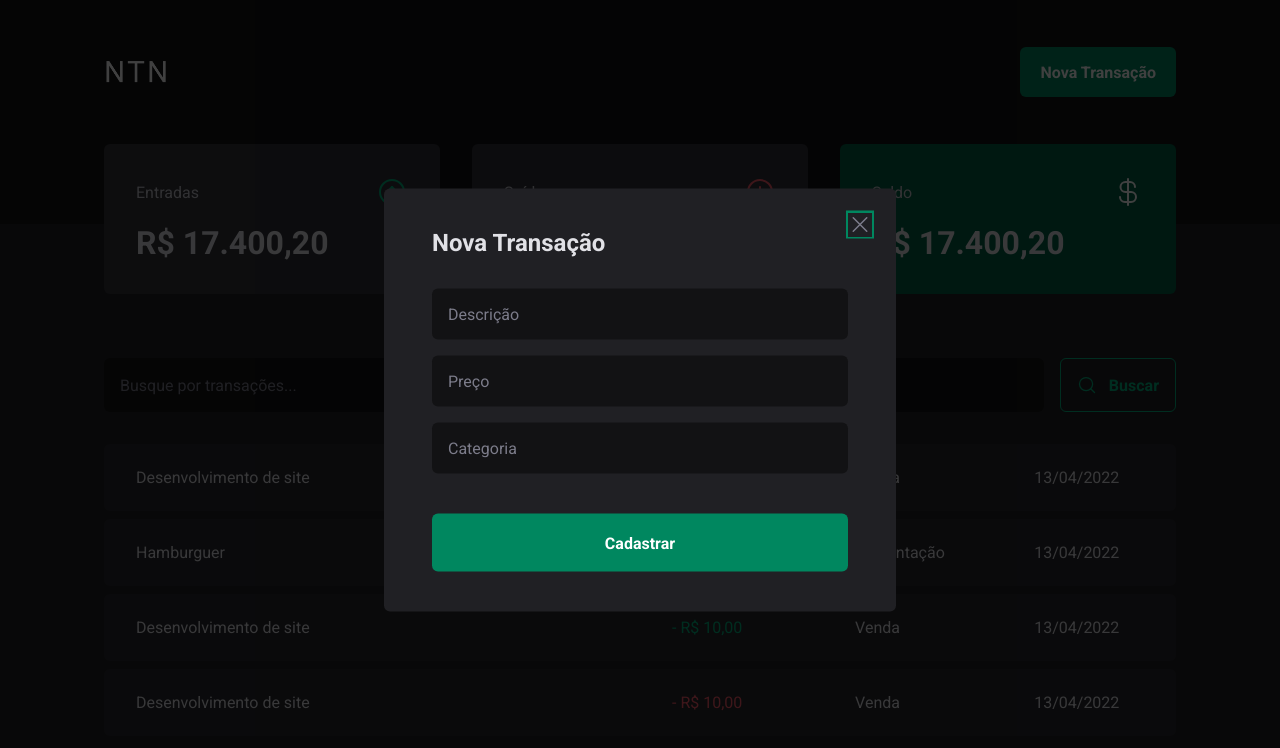
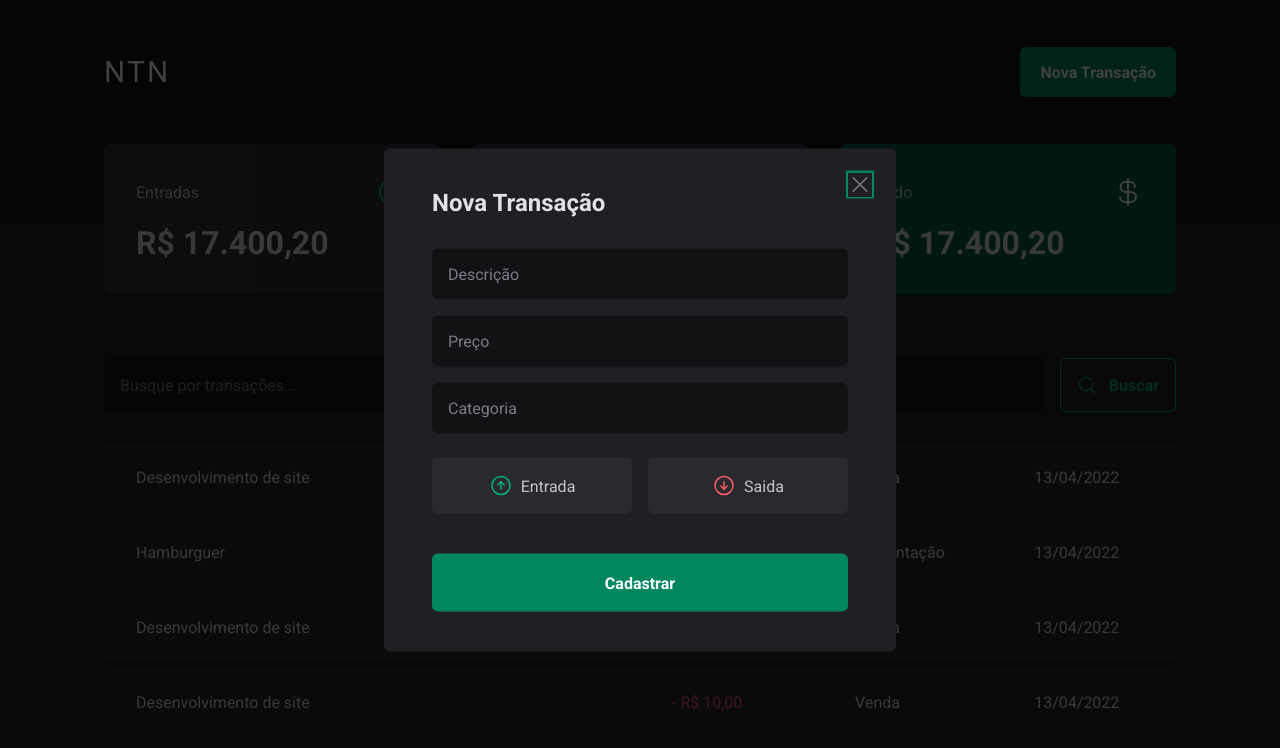
Before and after one commit to NatanRei/ntn-money, a React (Vite) app: page / in a window 1280 px wide. Both pictures are taken after a click on the button "Nova Transação". Shown: the top 748 px of the page. Built offline with nearby package versions, Linux system fonts and the light colour scheme.

Commit message:
feat: add income and outcome buttns

```diff
--- a/package.json
+++ b/package.json
@@ -10,6 +10,7 @@
   },
   "dependencies": {
     "@radix-ui/react-dialog": "^1.0.2",
+    "@radix-ui/react-radio-group": "^1.1.0",
     "phosphor-react": "^1.4.1",
     "react": "^18.2.0",
     "react-dom": "^18.2.0",
--- a/src/components/NewTransactionModal/index.tsx
+++ b/src/components/NewTransactionModal/index.tsx
@@ -1,7 +1,7 @@
 
 import * as Dialog from '@radix-ui/react-dialog'
-import { X } from 'phosphor-react';
-import { CloseButton, Content, Overlay } from './styles';
+import { ArrowCircleDown, ArrowCircleUp, X } from 'phosphor-react';
+import { CloseButton, Content, Overlay, TransactionType, TransactionTypeButton } from './styles';
 
 export function NewTransactionModal () {
     return (
@@ -17,6 +17,14 @@
                 <input type="number" placeholder="Preço" required />
                 <input type="text" placeholder="Categoria" required />
 
+                <TransactionType>
+                    <TransactionTypeButton variant='income' value='income'>
+                        <ArrowCircleUp size={24} /> Entrada
+                    </TransactionTypeButton>
+                    <TransactionTypeButton variant='outcome' value='outcome'>
+                        <ArrowCircleDown size={24} /> Saida
+                    </TransactionTypeButton>
+                </TransactionType>
                 <button type="submit">Cadastrar</button>
 
             </form>
--- a/src/components/NewTransactionModal/styles.ts
+++ b/src/components/NewTransactionModal/styles.ts
@@ -1,6 +1,7 @@
 import styled from 'styled-components';
 
 import * as Dialog from '@radix-ui/react-dialog'
+import * as RadioGroup from '@radix-ui/react-radio-group';
 
 export const Overlay = styled(Dialog.Overlay)`
     position: fixed;
@@ -70,3 +71,46 @@
     cursor: pointer;
     color: ${props => props.theme['gray-500']};
 `;
+
+export const TransactionType = styled(RadioGroup.Root)`
+    display: grid;
+    grid-template-columns: repeat(2, 1fr);
+    gap: 1rem;
+    margin-top: 0.5rem;
+`;
+
+interface TransactionTypeButtonProps {
+    variant: 'income' | 'outcome';
+}
+
+export const TransactionTypeButton = styled(RadioGroup.Item)<TransactionTypeButtonProps>`
+    background: ${props => props.theme['gray-700']};
+    padding: 1rem;
+    display: flex;
+    align-items: center;
+    justify-content: center;
+    gap: 0.5rem;
+    border-radius: 6px;
+    cursor: pointer;
+    border: 0;
+    color: ${props => props.theme['gray-300']};
+
+    svg {
+        color: ${props => props.variant == 'income' ? props.theme['green-300'] : props.theme['red-300']};
+    }
+
+    &[data-state='unchecked']:hover {
+        transition: background-color 0.2s;
+    background: ${props => props.theme['gray-600']};
+
+    }
+
+    &[data-state="checked"] {
+            color: ${props => props.theme.white};
+            background: ${props => props.variant == 'income' ? props.theme['green-500'] : props.theme['red-500']};
+
+            svg {
+                color: ${props => props.theme.white};
+            }
+        }
+`;
```
Also changed, not shown: 1 other file (tests, documents, lock files or other folders).
